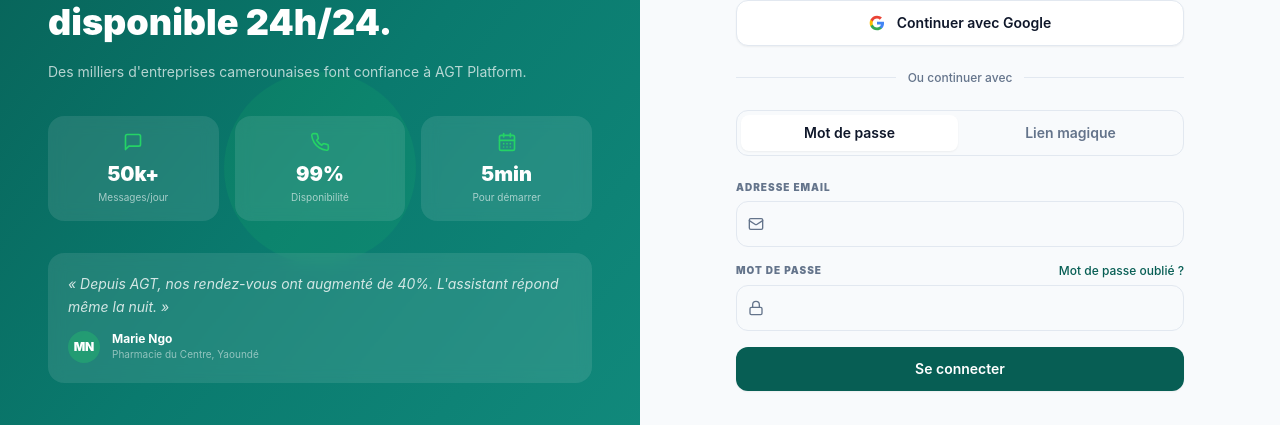
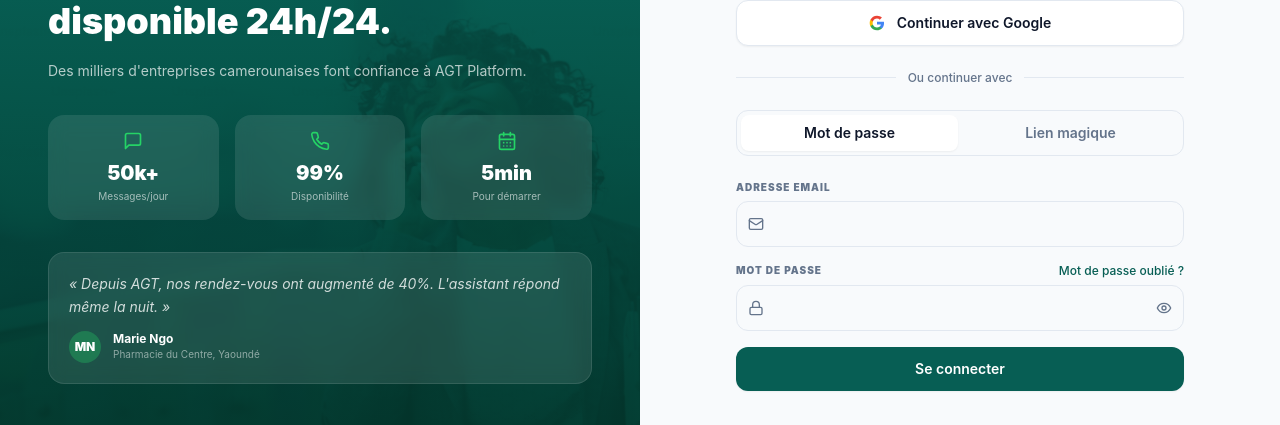
Before and after one commit to admin-agtechnologies/agt-assist-client, a Next.js app: page /login in a window 1280 px wide. Shown: the part 232-657 px from the top of the page. Built offline with nearby package versions, Linux system fonts and the light colour scheme; no server answers.

Commit message:
mise image et bouton de visualisation de mot de passe sur la page login

```diff
--- a/src/app/login/page.tsx
+++ b/src/app/login/page.tsx
@@ -13,6 +13,7 @@
 import { ApiError } from "@/lib/api-client";
 import { authRepository } from "@/repositories";
 import { AuthShell, GoogleButton } from "@/components/auth/AuthShell";
+import { Eye, EyeOff } from "lucide-react"; // Importe les icônes
 
 const GOOGLE_CLIENT_ID = process.env.NEXT_PUBLIC_GOOGLE_CLIENT_ID ?? "";
 
@@ -36,6 +37,7 @@
 // ── Formulaire login ──────────────────────────────────────────────────────────
 function LoginForm() {
   const { login, loginWithGoogle } = useAuth();
+  const [showPassword, setShowPassword] = useState(false); // Ajoute cette ligne
   const { dictionary: d } = useLanguage();
   const t = d.auth;
   const router = useRouter();
@@ -217,11 +219,27 @@
                 {t.forgotPassword}
               </button>
             </div>
+
+            {/* CONTENEUR RELATIVE POUR POSITIONNER L'OEIL */}
             <div className="relative">
               <Lock className="absolute left-3 top-1/2 -translate-y-1/2 w-4 h-4 text-[var(--text-muted)]" />
-              <input type="password" required autoComplete="current-password"
-                className="input-base pl-10" value={password}
-                onChange={e => setPassword(e.target.value)} />
+              <input
+                type={showPassword ? "text" : "password"} // Bascule entre text et password
+                required
+                autoComplete="current-password"
+                className="input-base pl-10 pr-10" // pr-10 pour laisser de la place à droite
+                value={password}
+                onChange={e => setPassword(e.target.value)}
+              />
+
+              {/* BOUTON OEIL À DROITE */}
+              <button
+                type="button"
+                onClick={() => setShowPassword(!showPassword)}
+                className="absolute right-3 top-1/2 -translate-y-1/2 text-[var(--text-muted)] hover:text-[#075E54] transition-colors"
+              >
+                {showPassword ? <EyeOff className="w-4 h-4" /> : <Eye className="w-4 h-4" />}
+              </button>
             </div>
           </div>
           {error && (
--- a/src/components/auth/AuthShell.tsx
+++ b/src/components/auth/AuthShell.tsx
@@ -12,13 +12,19 @@
 // ── Colonne gauche branded ────────────────────────────────────────────────────
 export function AuthLeftPanel({ locale }: { locale: "fr" | "en" }) {
   return (
-    <div className="hidden lg:flex lg:w-1/2 flex-col justify-between p-12
-                    bg-gradient-to-br from-[#075E54] via-[#0a7a6e] to-[#128C7E]
-                    text-white relative overflow-hidden">
-      <div className="absolute top-0 right-0 w-96 h-96 rounded-full bg-white/5 -translate-y-1/2 translate-x-1/2" />
-      <div className="absolute bottom-0 left-0 w-64 h-64 rounded-full bg-white/5 translate-y-1/2 -translate-x-1/2" />
-      <div className="absolute top-1/2 left-1/2 w-48 h-48 rounded-full bg-[#25D366]/10 -translate-x-1/2 -translate-y-1/2" />
+    <div className="hidden lg:flex lg:w-1/2 flex-col justify-between p-12 bg-[#075E54] text-white relative overflow-hidden">
 
+      {/* L'IMAGE DE FOND : Remplacement de la zone verte par ton image */}
+      <img
+        src="/images/hero/image-login.png"
+        alt="Login background"
+        className="absolute inset-0 w-full h-full object-cover opacity-40 mix-blend-overlay"
+      />
+
+      {/* EFFET DE GRADIENT POUR LIER L'IMAGE AU DESIGN */}
+      <div className="absolute inset-0 bg-gradient-to-b from-[#075E54]/60 to-[#022c22]/90" />
+
+      {/* LE RESTE DU CONTENU RESTE IDENTIQUE MAIS DÉPASSÉ PAR Z-10 */}
       <div className="relative z-10">
         <Link href={ROUTES.home} className="flex items-center gap-2.5 w-fit">
           <div className="w-9 h-9 rounded-xl bg-white/20 backdrop-blur flex items-center justify-center font-black text-white text-sm">A</div>
@@ -41,8 +47,8 @@
         <div className="grid grid-cols-3 gap-4">
           {[
             { icon: MessageSquare, value: "50k+", label: locale === "fr" ? "Messages/jour" : "Messages/day" },
-            { icon: Phone,         value: "99%",  label: locale === "fr" ? "Disponibilité" : "Uptime" },
-            { icon: CalendarDays,  value: "5min", label: locale === "fr" ? "Pour démarrer" : "To start" },
+            { icon: Phone, value: "99%", label: locale === "fr" ? "Disponibilité" : "Uptime" },
+            { icon: CalendarDays, value: "5min", label: locale === "fr" ? "Pour démarrer" : "To start" },
           ].map(({ icon: Icon, value, label }) => (
             <div key={label} className="bg-white/10 backdrop-blur rounded-2xl p-4 text-center">
               <Icon className="w-5 h-5 mx-auto mb-2 text-[#25D366]" />
@@ -52,7 +58,7 @@
           ))}
         </div>
 
-        <div className="bg-white/10 backdrop-blur rounded-2xl p-5">
+        <div className="bg-white/10 backdrop-blur rounded-2xl p-5 border border-white/10">
           <p className="text-sm text-white/80 italic leading-relaxed mb-3">
             {locale === "fr"
               ? "« Depuis AGT, nos rendez-vous ont augmenté de 40%. L'assistant répond même la nuit. »"
@@ -152,10 +158,10 @@
                  hover:bg-[var(--bg)] transition-colors text-sm font-semibold
                  text-[var(--text)] shadow-sm">
       <svg className="w-4 h-4 flex-shrink-0" viewBox="0 0 24 24">
-        <path fill="#4285F4" d="M22.56 12.25c0-.78-.07-1.53-.2-2.25H12v4.26h5.92c-.26 1.37-1.04 2.53-2.21 3.31v2.77h3.57c2.08-1.92 3.28-4.74 3.28-8.09z"/>
-        <path fill="#34A853" d="M12 23c2.97 0 5.46-.98 7.28-2.66l-3.57-2.77c-.98.66-2.23 1.06-3.71 1.06-2.86 0-5.29-1.93-6.16-4.53H2.18v2.84C3.99 20.53 7.7 23 12 23z"/>
-        <path fill="#FBBC05" d="M5.84 14.09c-.22-.66-.35-1.36-.35-2.09s.13-1.43.35-2.09V7.07H2.18C1.43 8.55 1 10.22 1 12s.43 3.45 1.18 4.93l2.85-2.22.81-.62z"/>
-        <path fill="#EA4335" d="M12 5.38c1.62 0 3.06.56 4.21 1.64l3.15-3.15C17.45 2.09 14.97 1 12 1 7.7 1 3.99 3.47 2.18 7.07l3.66 2.84c.87-2.6 3.3-4.53 6.16-4.53z"/>
+        <path fill="#4285F4" d="M22.56 12.25c0-.78-.07-1.53-.2-2.25H12v4.26h5.92c-.26 1.37-1.04 2.53-2.21 3.31v2.77h3.57c2.08-1.92 3.28-4.74 3.28-8.09z" />
+        <path fill="#34A853" d="M12 23c2.97 0 5.46-.98 7.28-2.66l-3.57-2.77c-.98.66-2.23 1.06-3.71 1.06-2.86 0-5.29-1.93-6.16-4.53H2.18v2.84C3.99 20.53 7.7 23 12 23z" />
+        <path fill="#FBBC05" d="M5.84 14.09c-.22-.66-.35-1.36-.35-2.09s.13-1.43.35-2.09V7.07H2.18C1.43 8.55 1 10.22 1 12s.43 3.45 1.18 4.93l2.85-2.22.81-.62z" />
+        <path fill="#EA4335" d="M12 5.38c1.62 0 3.06.56 4.21 1.64l3.15-3.15C17.45 2.09 14.97 1 12 1 7.7 1 3.99 3.47 2.18 7.07l3.66 2.84c.87-2.6 3.3-4.53 6.16-4.53z" />
       </svg>
       {label}
     </button>
```
Also changed, not shown: contexte_frontend_PME.txt, public/images/hero/image-login.png (added).
